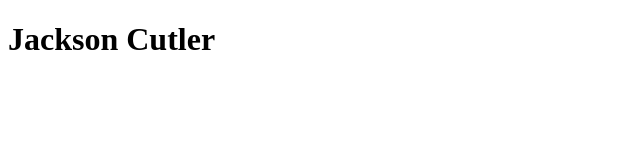
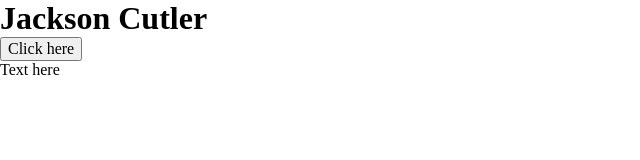
Before and after one commit to jacksoncutler/portfolio, a website: page src/index.html in a window 1280 px wide. Shown: the whole page, without its empty margins (0-640 px from the left). Drawn offline with Linux system fonts and the light colour scheme.

Commit message:
Add css reset

```diff
--- a/src/index.html
+++ b/src/index.html
@@ -4,8 +4,13 @@
     <meta charset="UTF-8" />
     <meta name="viewport" content="width=device-width, initial-scale=1.0" />
     <title>Portfolio</title>
+    <link rel="stylesheet" href="styles.css" />
   </head>
   <body>
-    <main><h1>Jackson Cutler</h1></main>
+    <main>
+      <h1>Jackson Cutler</h1>
+      <button>Click here</button>
+      <p>Text here</p>
+    </main>
   </body>
 </html>
--- /dev/null
+++ b/src/styles.css
@@ -0,0 +1,24 @@
+html {
+  -moz-text-size-adjust: none;
+  -webkit-text-size-adjust: none;
+  text-size-adjust: none;
+}
+
+*,
+*::before,
+*::after {
+  box-sizing: border-box;
+}
+
+* {
+  margin: 0;
+}
+
+img {
+  display: block;
+  max-width: 100%;
+}
+
+button {
+  font: inherit;
+}
```
